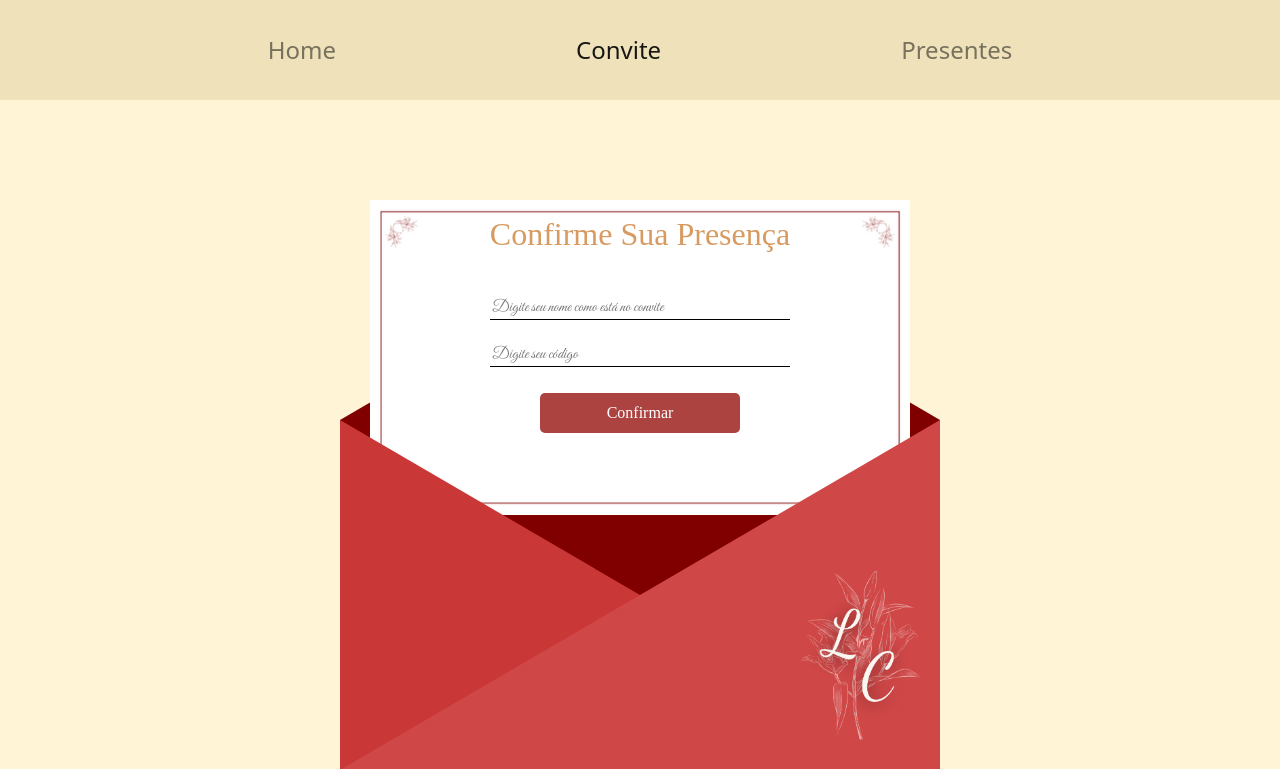
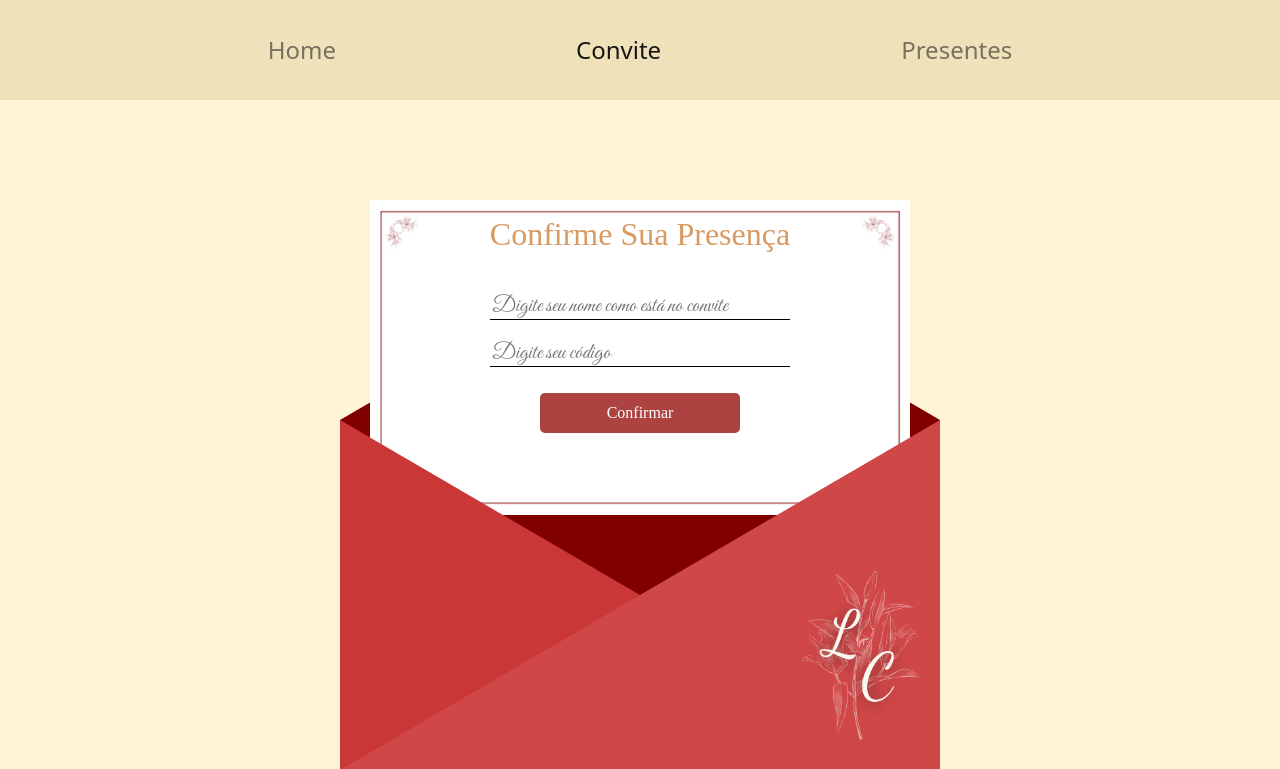
Before and after one commit to caiocbr/WeddingWebSite, a Flask app: page /guestlist in a window 1280 px wide. Shown: the top 769 px of the page. Run offline with Flask 3, Linux system fonts and the light colour scheme; some libraries are stand-ins or nearby versions; some web fonts are replaced.

Commit message:
Update Size placeholder invite

```diff
--- a/static/style.css
+++ b/static/style.css
@@ -83,6 +83,7 @@
 
 .formField::placeholder {
   font-family: 'Great Vibes';
+  font-size: 22px;
 }
 
 .holder {
```
